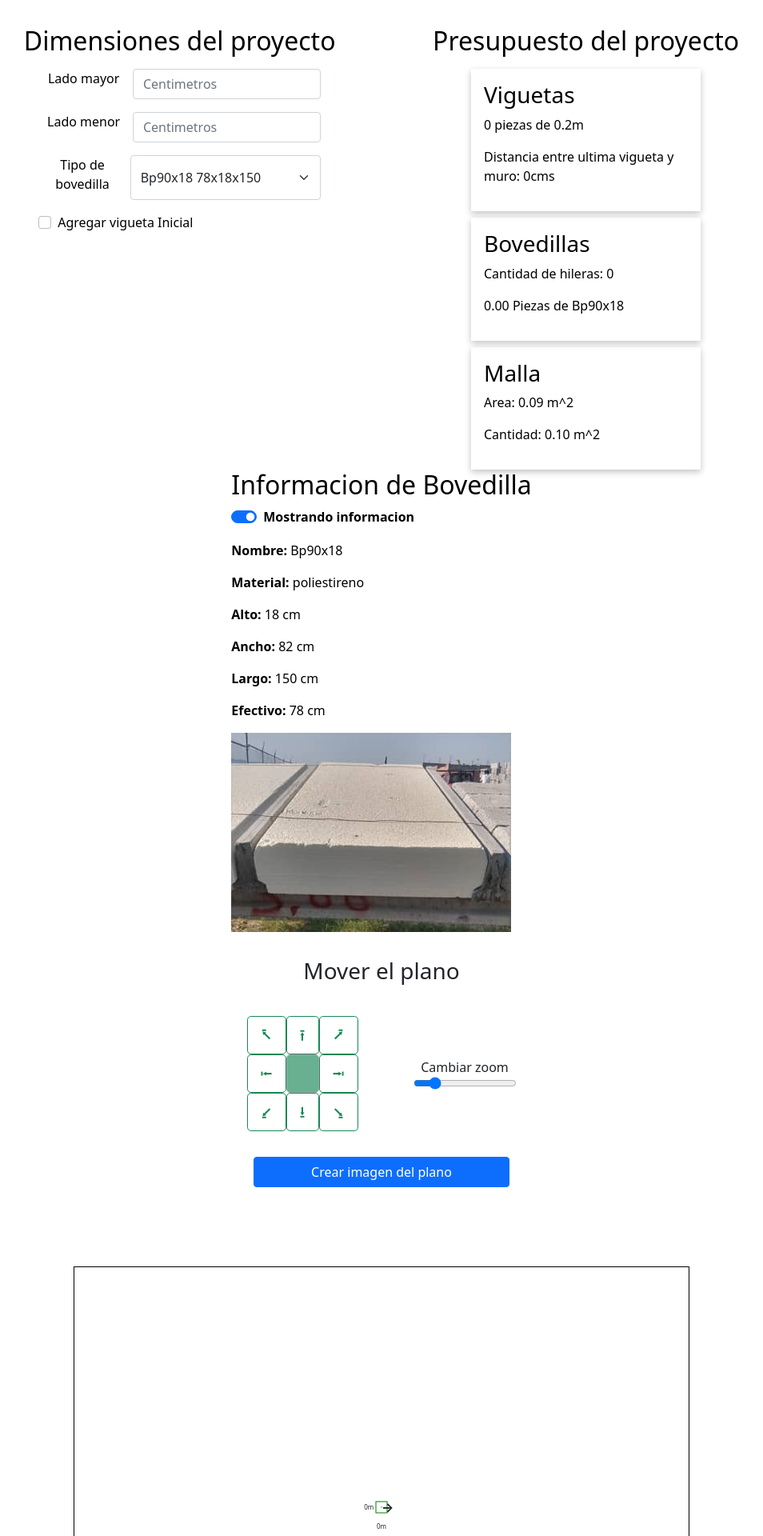
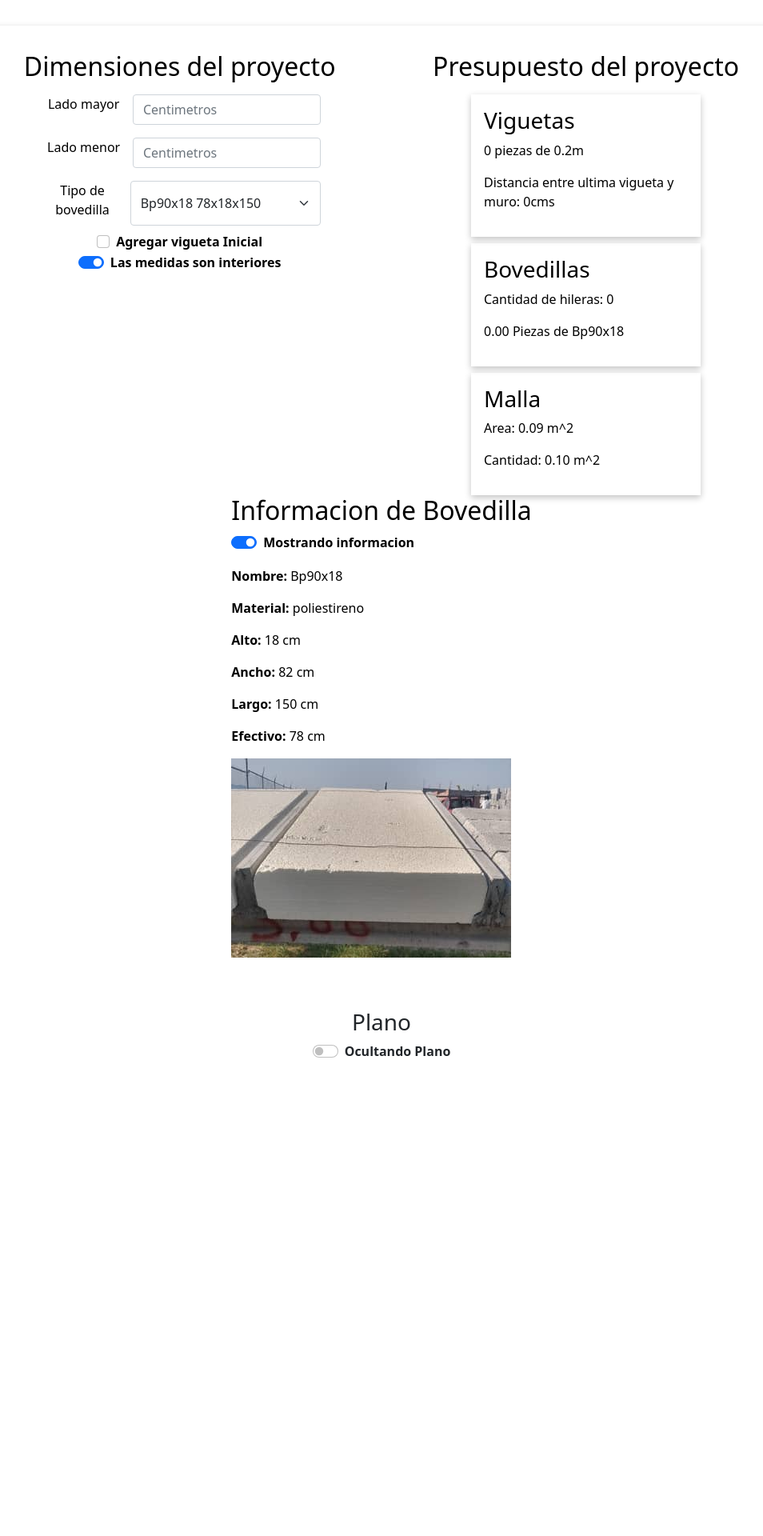
Before and after one commit to CarlosCr18/viguetas, a React (Create React App) app: page / in a window 1280 px wide. Shown: the top 1920 px of the page at 80% size, without its empty margins (163-1117 px from the left). After the commit the page ends 1392 px from the top, so only its background shows below. Built offline with nearby package versions, Linux system fonts and the light colour scheme.

Commit message:
cambios de estados, medidas interiores y zoom
se agrego input numerico para el zoom y se eliminaron estados inecesarios

```diff
--- a/src/App.css
+++ b/src/App.css
@@ -19,6 +19,7 @@ body {
   place-content: center;
   place-items: center;
   position: relative;
+  padding-block: 2rem;
 }
 
 .App {
@@ -81,10 +82,11 @@ body {
 
 .muroExterior {
   position: absolute;
-  left: -15px;
-  top: -15px;
-  width: calc(100% + 30px);
-  height: calc(100% + 30px);
+  z-index: 7;
+  left: 15px;
+  top: 15px;
+  width: calc(100% - 30px);
+  height: calc(100% - 30px);
   border: solid 2px green;
 }
 
--- a/src/App.tsx
+++ b/src/App.tsx
@@ -34,19 +34,39 @@ function App() {
   const [tipoDeBovedilla, setTipoDeBovedilla] =
     React.useState<TipoDeBovedilla>(initTipoDeBovedilla);
   const [viguetaInicial, setViguetaInicial] = React.useState(false);
-  const [cantidadDeViguetas, setCantidadDeViguetas] = React.useState(0);
-  const [largoDeVigueta, setLargoDeViguetas] = React.useState(0);
-  const [cantidadDeHileras, setCantidadDeHileras] =
-    React.useState<number>(cantidadDeViguetas);
+  const [medidasSonInteriores, setMedidasSonInteriores] = React.useState(true);
+  const [mostrarPlano, setMostrarPlano] = React.useState(false);
+  // const [cantidadDeViguetas, setCantidadDeViguetas] = React.useState(0);
+  // const [largoDeVigueta, setLargoDeViguetas] = React.useState(0);
+  // const [cantidadDeHileras, setCantidadDeHileras] =
+  //   React.useState<number>(cantidadDeViguetas);
 
-  React.useEffect(() => {
-    setCantidadDeHileras(
-      Math.round(ancho / (tipoDeBovedilla.efectivo + 12) / 0.5) * 0.5
-    );
-    return setCantidadDeHileras(
-      Math.round(ancho / (tipoDeBovedilla.efectivo + 12) / 0.5) * 0.5
-    );
-  }, [cantidadDeViguetas]);
+  // React.useEffect(() => {
+  //   setCantidadDeHileras(
+  //     Math.round(ancho / (tipoDeBovedilla.efectivo + 12) / 0.5) * 0.5
+  //   );
+  //   return setCantidadDeHileras(
+  //     Math.round(ancho / (tipoDeBovedilla.efectivo + 12) / 0.5) * 0.5
+  //   );
+  // }, [cantidadDeViguetas]);
+  const offsetDeMedidas: number = medidasSonInteriores ? 0 : 30;
+
+  const cantidadDeHileras =
+    Math.round(
+      (ancho - offsetDeMedidas) / (tipoDeBovedilla.efectivo + 12) / 0.5
+    ) * 0.5;
+
+  const distanciaEntreViguetas: number = tipoDeBovedilla.efectivo;
+
+  const cantidadDeViguetas = viguetaInicial
+    ? Math.trunc((ancho - offsetDeMedidas - 12) / (distanciaEntreViguetas + 12))
+    : Math.trunc((ancho - offsetDeMedidas) / (distanciaEntreViguetas + 12));
+
+  const largoDeVigueta: number = !medidasSonInteriores
+    ? Math.floor(largo / 10) * 10
+    : largo % 10 >= 5
+    ? Math.round(largo / 10) * 10 + 10
+    : Math.round(largo / 10) * 10 + 20;
 
   return (
     <div className="App">
@@ -56,11 +76,13 @@ function App() {
           setLargo={setLargo}
           setTipoDeBovedilla={setTipoDeBovedilla}
           setInicial={setViguetaInicial}
+          setMedidasSonInteriores={setMedidasSonInteriores}
+          medidasSonInteriores={medidasSonInteriores}
         />
         <Informacion
           cantidadDeViguetas={cantidadDeViguetas}
-          ancho={ancho}
-          largo={largo}
+          ancho={ancho - offsetDeMedidas}
+          largo={largo - offsetDeMedidas}
           tipoDeBovedilla={tipoDeBovedilla}
           inicial={viguetaInicial}
           largoDeVigueta={largoDeVigueta}
@@ -69,17 +91,22 @@ function App() {
         <InformacionDeBovedilla tipoDeBovedilla={tipoDeBovedilla} />
       </header>
       <body>
-        <ControlesDePlano />
+        <ControlesDePlano
+          mostrarPlano={mostrarPlano}
+          setMostrarPlano={setMostrarPlano}
+        />
+        {mostrarPlano && (
           <div className="Appvigueta" id="plano">
             <Vigueta
-            ancho={ancho}
-            largo={largo}
+              ancho={medidasSonInteriores ? ancho + 30 : ancho}
+              largo={medidasSonInteriores ? largo + 30 : largo}
               tipoDeBovedilla={tipoDeBovedilla}
               inicial={viguetaInicial}
-            setCantidadDeViguetas={setCantidadDeViguetas}
-            setLargoDeViguetas={setLargoDeViguetas}
+              cantidadDeViguetas={cantidadDeViguetas}
+              largoDeVigueta={largoDeVigueta}
             />
           </div>
+        )}
       </body>
     </div>
   );
--- a/src/controlesDePlano.tsx
+++ b/src/controlesDePlano.tsx
@@ -1,17 +1,44 @@
 import React from "react";
 import { Button } from "react-bootstrap";
 import html2canvas from "html2canvas";
+import Form from "react-bootstrap/Form";
 
-const ControlesDePlano: React.FC = () => {
+export type Props = {
+  mostrarPlano: boolean;
+  setMostrarPlano(value: boolean): void;
+};
+const ControlesDePlano: React.FC<Props> = ({
+  mostrarPlano,
+  setMostrarPlano,
+}) => {
   const [valorX, setValorX] = React.useState(0);
   const [valorY, setValorY] = React.useState(0);
   const [isCanvasCreated, setIsCanvasCreated] = React.useState(false);
+  const [valorDelZoom, setValorDelZoom] = React.useState(30);
   const PORCENTAJE_DE_MOVIMIENTO: number = 3;
 
   document.documentElement.style.setProperty(`--top`, valorX + "%");
   document.documentElement.style.setProperty(`--izquierda`, valorY + "%");
 
   return (
+    <>
+      <h3>Plano</h3>
+      <Form.Check
+        checked={mostrarPlano}
+        label={
+          mostrarPlano ? (
+            <strong>Mostrando Plano</strong>
+          ) : (
+            <strong>Ocultando Plano</strong>
+          )
+        }
+        type="switch"
+        id="MostrarPlanoSwitch"
+        onChange={({ target }) => {
+          setMostrarPlano(target.checked);
+        }}
+      />
+      {mostrarPlano && (
         <div className="controlesDePlano">
           <h3>Mover el plano</h3>
           <div className="controlesDePlanoContainer">
@@ -20,6 +47,7 @@ const ControlesDePlano: React.FC = () => {
               <input
                 id="slider"
                 type="range"
+                value={valorDelZoom}
                 min="30"
                 max="145"
                 onChange={({ target }) => {
@@ -27,6 +55,20 @@ const ControlesDePlano: React.FC = () => {
                     `--escala`,
                     "" + parseInt(target.value) / 100
                   );
+                  setValorDelZoom(parseInt(target.value));
+                }}
+              ></input>
+              <input
+                type="number"
+                value={valorDelZoom}
+                min="30"
+                max="145"
+                onChange={({ target }) => {
+                  document.documentElement.style.setProperty(
+                    `--escala`,
+                    "" + parseInt(target.value) / 100
+                  );
+                  setValorDelZoom(parseInt(target.value));
                 }}
               ></input>
             </div>
@@ -69,7 +111,12 @@ const ControlesDePlano: React.FC = () => {
               >
                 ⭰
               </Button>
-          <Button className="bg-success" variant="secondary" size="lg" disabled>
+              <Button
+                className="bg-success"
+                variant="secondary"
+                size="lg"
+                disabled
+              >
                 {" "}
               </Button>
               <Button
@@ -134,7 +181,8 @@ const ControlesDePlano: React.FC = () => {
             {isCanvasCreated ? (
               <Button
                 onClick={() => {
-              const canvas = document.body.getElementsByTagName("canvas")[0];
+                  const canvas =
+                    document.body.getElementsByTagName("canvas")[0];
                   const dataURL = canvas.toDataURL("image/jpeg", 1.0);
                   saveAs(dataURL, "plano.jpeg");
                   console.log(document.body.getElementsByTagName("canvas"));
@@ -147,6 +195,8 @@ const ControlesDePlano: React.FC = () => {
             )}
           </div>
         </div>
+      )}
+    </>
   );
 };
 
--- a/src/form.tsx
+++ b/src/form.tsx
@@ -15,6 +15,8 @@ export type Props = {
   setLargo(value: number): void;
   setTipoDeBovedilla(value: object): void;
   setInicial(value: boolean): void;
+  setMedidasSonInteriores(value: boolean): void;
+  medidasSonInteriores: boolean;
 };
 
 const FormDeViguetas: React.FC<Props> = ({
@@ -22,6 +24,8 @@ const FormDeViguetas: React.FC<Props> = ({
   setLargo,
   setTipoDeBovedilla,
   setInicial,
+  setMedidasSonInteriores,
+  medidasSonInteriores,
 }) => {
   interface TiposDeBovedilla {
     nombre: string;
@@ -157,16 +161,29 @@ const FormDeViguetas: React.FC<Props> = ({
             }}
           />
         </div> */}
-        <div className="inputsDiv">
         <Form.Check
-            label="Agregar vigueta Inicial"
+          label={<strong>Agregar vigueta Inicial</strong>}
           id="viguetaInicial"
           type="checkbox"
           onChange={({ target }) => {
             setInicial(target.checked);
           }}
         />
-        </div>
+        <Form.Check
+          checked={medidasSonInteriores}
+          label={
+            medidasSonInteriores ? (
+              <strong>Las medidas son interiores</strong>
+            ) : (
+              <strong>Las medidas son exteriores</strong>
+            )
+          }
+          type="switch"
+          id="medidasSonInteriores"
+          onChange={({ target }) => {
+            setMedidasSonInteriores(target.checked);
+          }}
+        />
       </div>
     </Form>
   );
--- a/src/vigueta.tsx
+++ b/src/vigueta.tsx
@@ -15,29 +15,30 @@ export type Props = {
   largo: number;
   tipoDeBovedilla: TipoDeBovedilla;
   inicial: boolean;
-  setCantidadDeViguetas(value: number): void;
-  setLargoDeViguetas(value: number): void;
+  cantidadDeViguetas: number;
+  largoDeVigueta: number;
 };
 const Vigueta: React.FC<Props> = ({
   ancho = 0,
   largo = 0,
   tipoDeBovedilla,
   inicial = false,
-  setCantidadDeViguetas,
-  setLargoDeViguetas,
+  cantidadDeViguetas,
+
+  largoDeVigueta,
 }) => {
   const distanciaEntreViguetas: number = tipoDeBovedilla.efectivo;
 
-  const cantidadDeViguetas = inicial
-    ? Math.trunc((ancho - 12) / (distanciaEntreViguetas + 12))
-    : Math.trunc(ancho / (distanciaEntreViguetas + 12));
-  setCantidadDeViguetas(cantidadDeViguetas);
+  // const cantidadDeViguetas = inicial
+  //   ? Math.trunc((ancho - 12) / (distanciaEntreViguetas + 12))
+  //   : Math.trunc(ancho / (distanciaEntreViguetas + 12));
+  // setCantidadDeViguetas(cantidadDeViguetas);
 
-  const largoDeVigueta: number =
-    largo % 10 >= 5
-      ? Math.round(largo / 10) * 10 + 10
-      : Math.round(largo / 10) * 10 + 20;
-  setLargoDeViguetas(largoDeVigueta);
+  // const largoDeVigueta: number =
+  //   largo % 10 >= 5
+  //     ? Math.round(largo / 10) * 10 + 10
+  //     : Math.round(largo / 10) * 10 + 20;
+  // setLargoDeViguetas(largoDeVigueta);
 
   const margenTop: number = (largo - largoDeVigueta) / 2 - 2;
 
```
Lines whose indentation alone changed are shown as unchanged.
